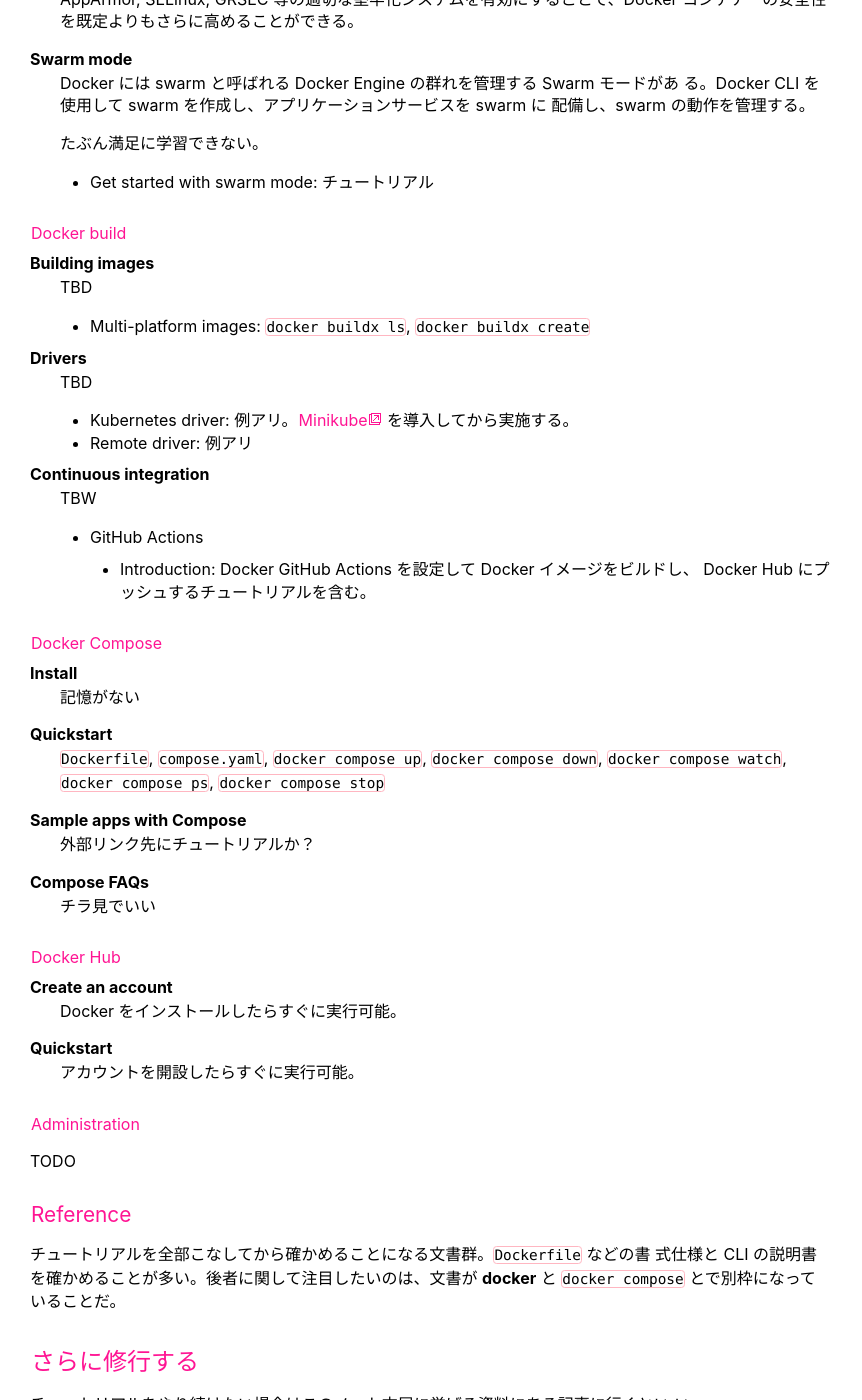
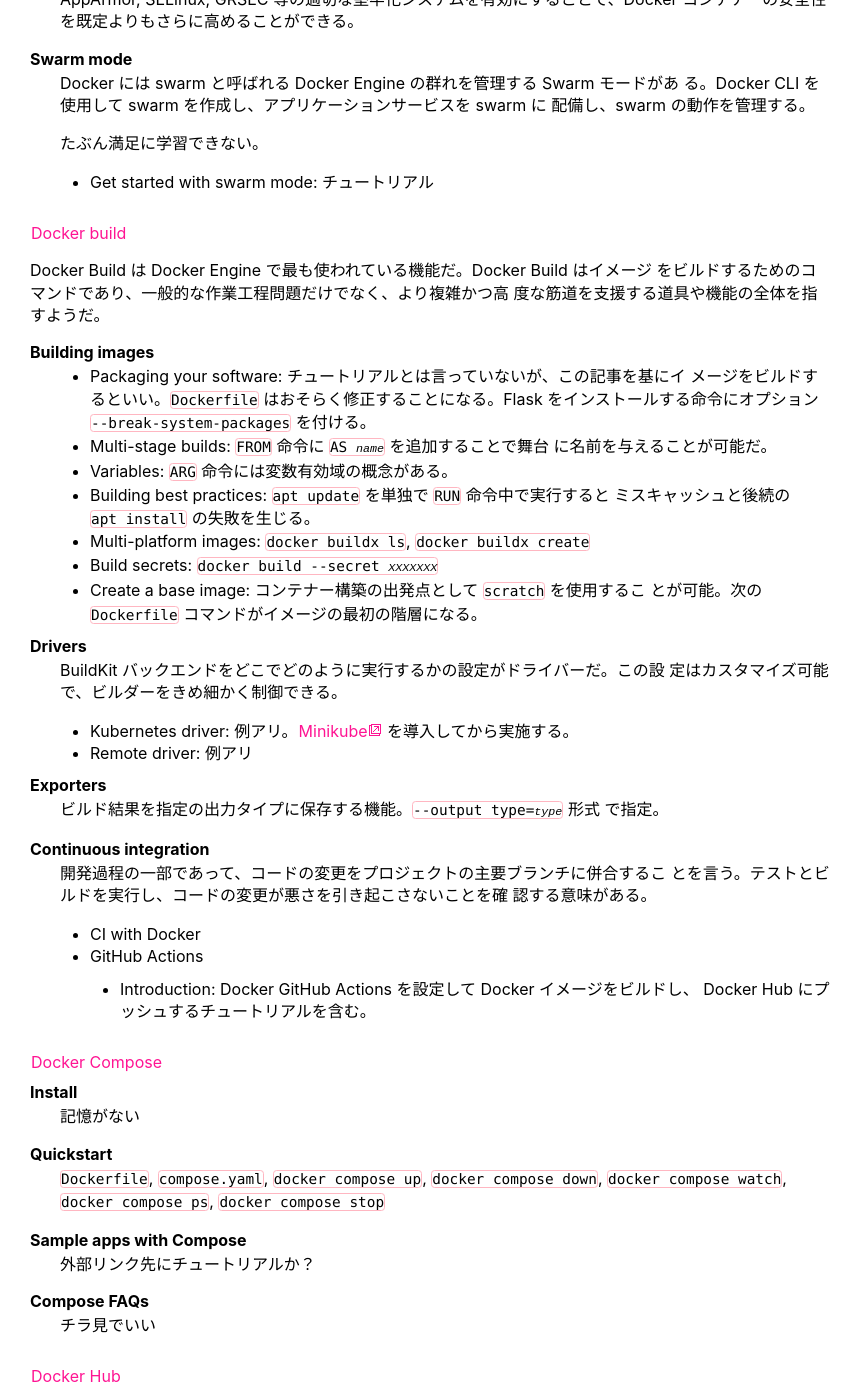
Before and after one commit to showa-yojyo/minibook, a Sphinx documentation site: the page built from source/docker.rst, in a window 1280 px wide and 1400 px high, scrolled down 7756 px. Shown: the whole window, without its empty margins (0-862 px from the left). Built offline with Sphinx 7.4.7, drawn with Linux system fonts in a browser that asks for light colours; some of the changed text lies outside the part shown.

Commit message:
docker: WIP [skip ci]

```diff
--- a/source/docker.rst
+++ b/source/docker.rst
@@ -380,18 +380,38 @@
 Docker build
 ^^^^^^^^^^^^^^^^^^^^^^^^^^^^^^^^^^^^^^^^^^^^^^^^^^^^^^^^^^^^^^^^^^^^^^
 
+Docker Build は Docker Engine で最も使われている機能だ。Docker Build はイメージ
+をビルドするためのコマンドであり、一般的な作業工程問題だけでなく、より複雑かつ高
+度な筋道を支援する道具や機能の全体を指すようだ。
+
 Building images
-   TBD
-
+   * Packaging your software: チュートリアルとは言っていないが、この記事を基にイ
+     メージをビルドするといい。|Dockerfile| はおそらく修正することになる。Flask
+     をインストールする命令にオプション ``--break-system-packages`` を付ける。
+   * Multi-stage builds: ``FROM`` 命令に :samp:`AS {name}` を追加することで舞台
+     に名前を与えることが可能だ。
+   * Variables: ``ARG`` 命令には変数有効域の概念がある。
+   * Building best practices: ``apt update`` を単独で ``RUN`` 命令中で実行すると
+     ミスキャッシュと後続の ``apt install`` の失敗を生じる。
    * Multi-platform images: ``docker buildx ls``, ``docker buildx create``
+   * Build secrets: :samp:`docker build --secret {XXXXXXX}`
+   * Create a base image: コンテナー構築の出発点として ``scratch`` を使用するこ
+     とが可能。次の |Dockerfile| コマンドがイメージの最初の階層になる。
 Drivers
-   TBD
+   BuildKit バックエンドをどこでどのように実行するかの設定がドライバーだ。この設
+   定はカスタマイズ可能で、ビルダーをきめ細かく制御できる。
 
    * Kubernetes driver: 例アリ。Minikube_ を導入してから実施する。
    * Remote driver: 例アリ
+Exporters
+   ビルド結果を指定の出力タイプに保存する機能。:samp:`--output type={type}` 形式
+   で指定。
 Continuous integration
-   TBW
+   開発過程の一部であって、コードの変更をプロジェクトの主要ブランチに併合するこ
+   とを言う。テストとビルドを実行し、コードの変更が悪さを引き起こさないことを確
+   認する意味がある。
 
+   * CI with Docker
    * GitHub Actions
 
      * Introduction: Docker GitHub Actions を設定して Docker イメージをビルドし、
@@ -422,7 +442,8 @@
 Administration
 ^^^^^^^^^^^^^^^^^^^^^^^^^^^^^^^^^^^^^^^^^^^^^^^^^^^^^^^^^^^^^^^^^^^^^^
 
-TODO
+管理者は Docker Hub または Docker Admin Console を使って会社や組織をなんとかする
+ことができる。
 
 Reference
 ~~~~~~~~~~~~~~~~~~~~~~~~~~~~~~~~~~~~~~~~~~~~~~~~~~~~~~~~~~~~~~~~~~~~~~
@@ -523,11 +544,6 @@
 
    $ dockerd --validate
 
-基本コマンド
-======================================================================
-
-TBD
-
 名言集
 ======================================================================
 
@@ -551,11 +567,21 @@
    プログラム :program:`kubectl` を導入するためのパッケージ。導入は容易い。今の
    ところは Kubernetes に関係するチュートリアルを消化するために必要だから導入し
    たに過ぎない。
+`Overview | Kubernetes <https://kubernetes.io/docs/concepts/overview/>`__
+   この解説の前半、コンテナーに関する記述は Kubernetes 無関係に読め、よくまと
+   まっている。
 
 整理中
 ======================================================================
 
 * Minikube_
 
+
+結論
+======================================================================
+
+
+* Minikube_ というより Kubernetes を個別に学習する。
+
 .. _`Docker Docs`: https://docs.docker.com/
 .. _Minikube: https://minikube.sigs.k8s.io/docs/
```
